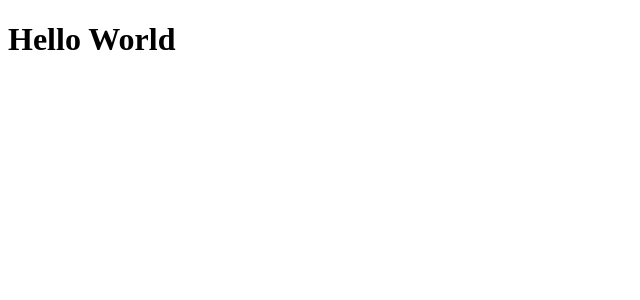
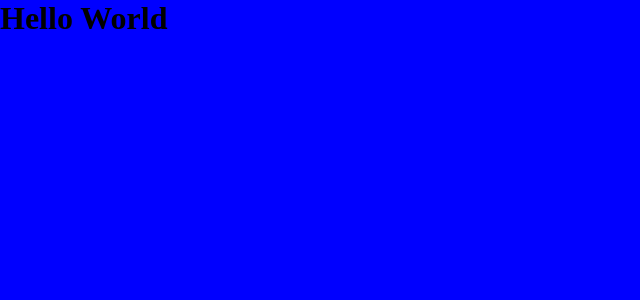
Before and after one commit to EvandroSilvaProgrammer/landind-page-react-strapi-mongodb, a React (Create React App) app: page / in a window 1280 px wide. Shown: the top 300 px of the page, without its empty margins (0-640 px from the left). Built offline with nearby package versions, Linux system fonts and the light colour scheme.

Commit message:
Struggling to get eslint and prettier working perfectly (couldn´t)

```diff
--- a/src/index.jsx
+++ b/src/index.jsx
@@ -1,10 +1,15 @@
 import React from 'react';
 import ReactDOM from 'react-dom';
+import { ThemeProvider } from 'styled-components';
+import { GlobalStyles } from './styles/global-styles';
 import Home from './templates/App';
 
 ReactDOM.render(
-  <React.StrictMode>
-    <Home />
-  </React.StrictMode>,
-  document.getElementById('root'),
+	<React.StrictMode>
+		<ThemeProvider theme={{}}>
+			<Home />
+			<GlobalStyles />
+		</ThemeProvider>
+	</React.StrictMode>,
+	document.getElementById('root'),
 );
--- /dev/null
+++ b/src/styles/global-styles.js
@@ -0,0 +1,10 @@
+import { createGlobalStyle } from 'styled-components';
+
+export const GlobalStyles = createGlobalStyle`
+  * {
+    margin: 0;
+    padding: 0;
+    box-sizing: border-box;
+    background: blue;
+  }
+`;
--- /dev/null
+++ b/src/styles/theme.js
@@ -0,0 +1,4 @@
+export const theme = {
+	mainBg: '#fafafa',
+	secondaryBg: 'blue',
+};
--- a/src/templates/App/index.jsx
+++ b/src/templates/App/index.jsx
@@ -1,9 +1,13 @@
+import * as Styled from './styles';
+
 function Home() {
-  return (
-    <div className="App">
-      <h1>Hello World</h1>
-    </div>
-  );
+	return (
+		<div className="App">
+			<Styled.Wrapper>
+				<h1>Hello World</h1>
+			</Styled.Wrapper>
+		</div>
+	);
 }
 
 export default Home;
--- /dev/null
+++ b/src/templates/App/styles.js
@@ -0,0 +1,5 @@
+import styled from 'styled-components';
+
+export const Wrapper = styled.div`
+	background: red;
+`;
```
Also changed, not shown: 1 other file (tests, documents, lock files or other folders).
